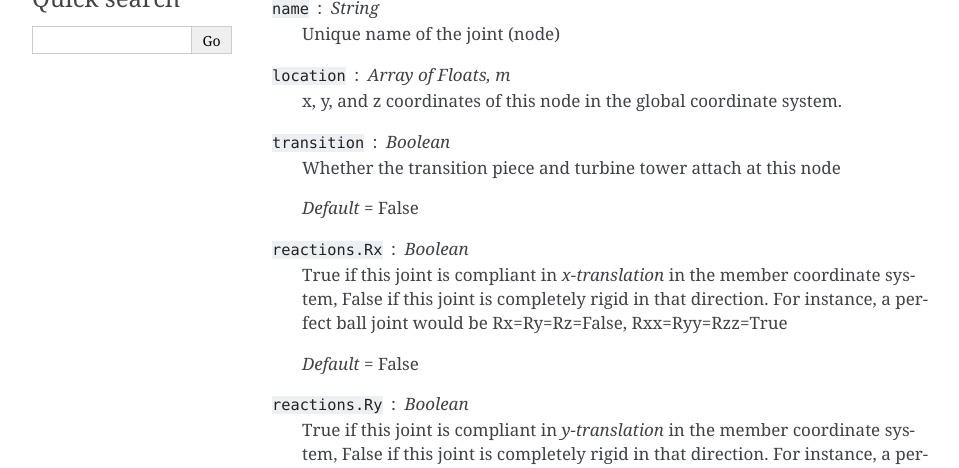
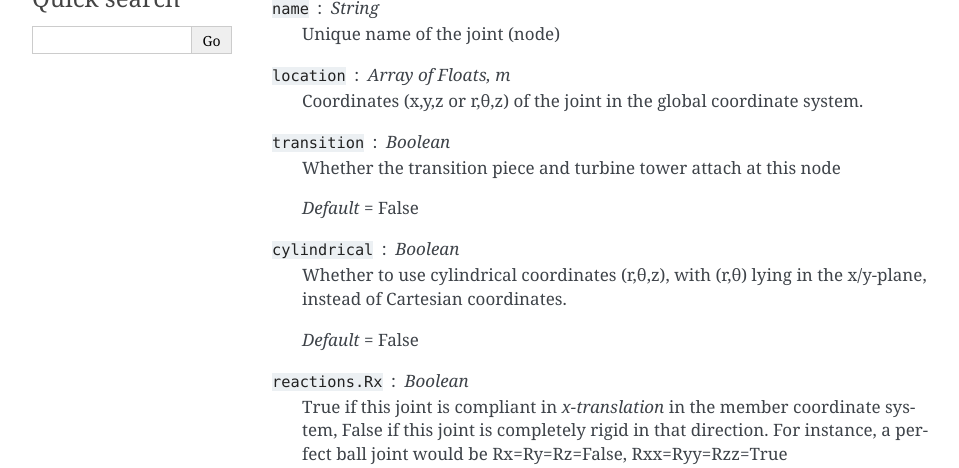
Before and after one commit to IEAWindTask37/windIO, a Sphinx documentation site: the page built from docs/source/floating.rst, in a window 1280 px wide and 900 px high, cut to the strip 432-900 px from the top of the window. Shown: the whole strip, without its empty margins (148-1107 px from the left). Built offline with Sphinx 7.4.7, drawn with Linux system fonts in a browser that asks for light colours.

Commit message:
adding cylindrical coordinate systems

```diff
--- a/docs/source/floating.rst
+++ b/docs/source/floating.rst
@@ -16,11 +16,15 @@ Joints are the *nodes* of the graph representation of the floating platform.  Th
     Unique name of the joint (node)
 
 :code:`location` : Array of Floats, m
-    x, y, and z coordinates of this node in the global coordinate
-    system.
+    Coordinates (x,y,z or r,θ,z) of the joint in the global coordinate system.
 
 :code:`transition` : Boolean
     Whether the transition piece and turbine tower attach at this node
+
+    *Default* = False
+
+:code:`cylindrical` : Boolean
+    Whether to use cylindrical coordinates (r,θ,z), with (r,θ) lying in the x/y-plane, instead of Cartesian coordinates.
 
     *Default* = False
 
```
Also changed, not shown: 1 other file.
